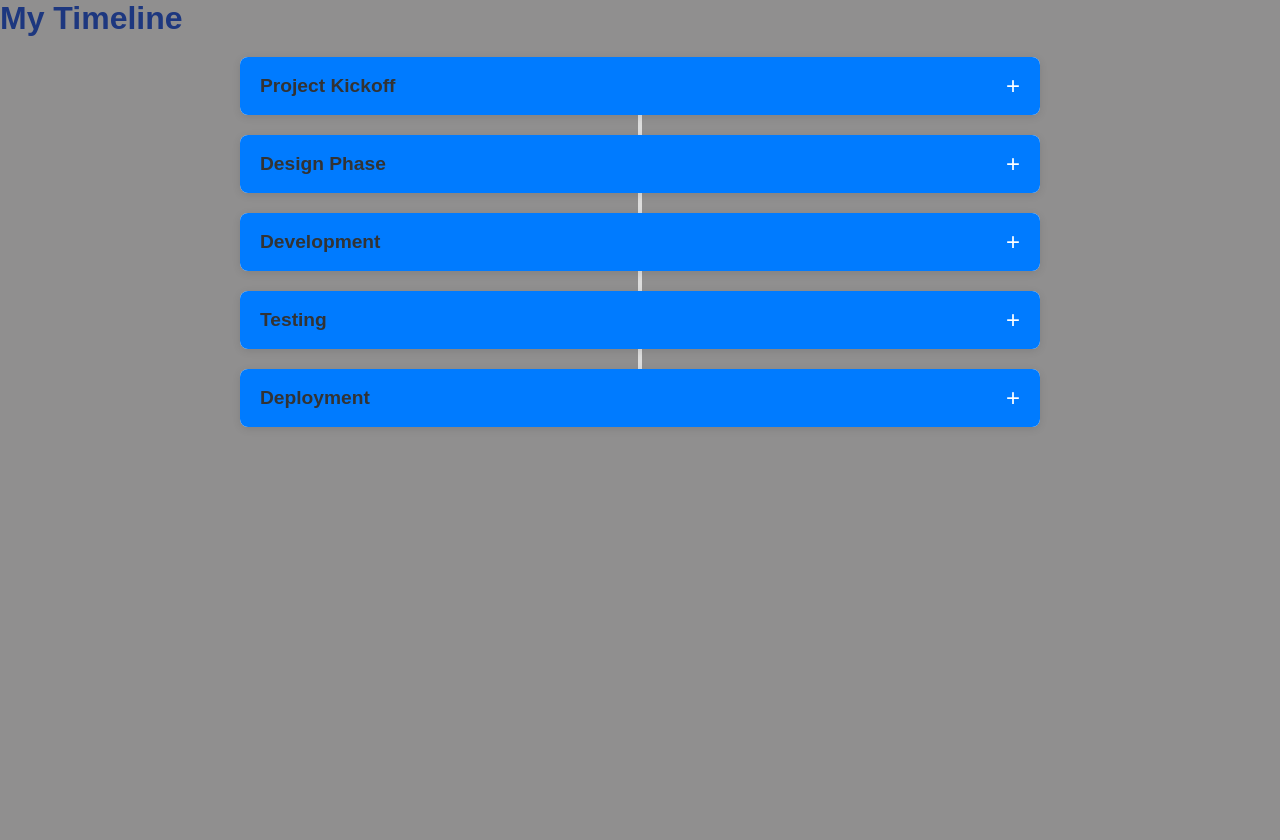
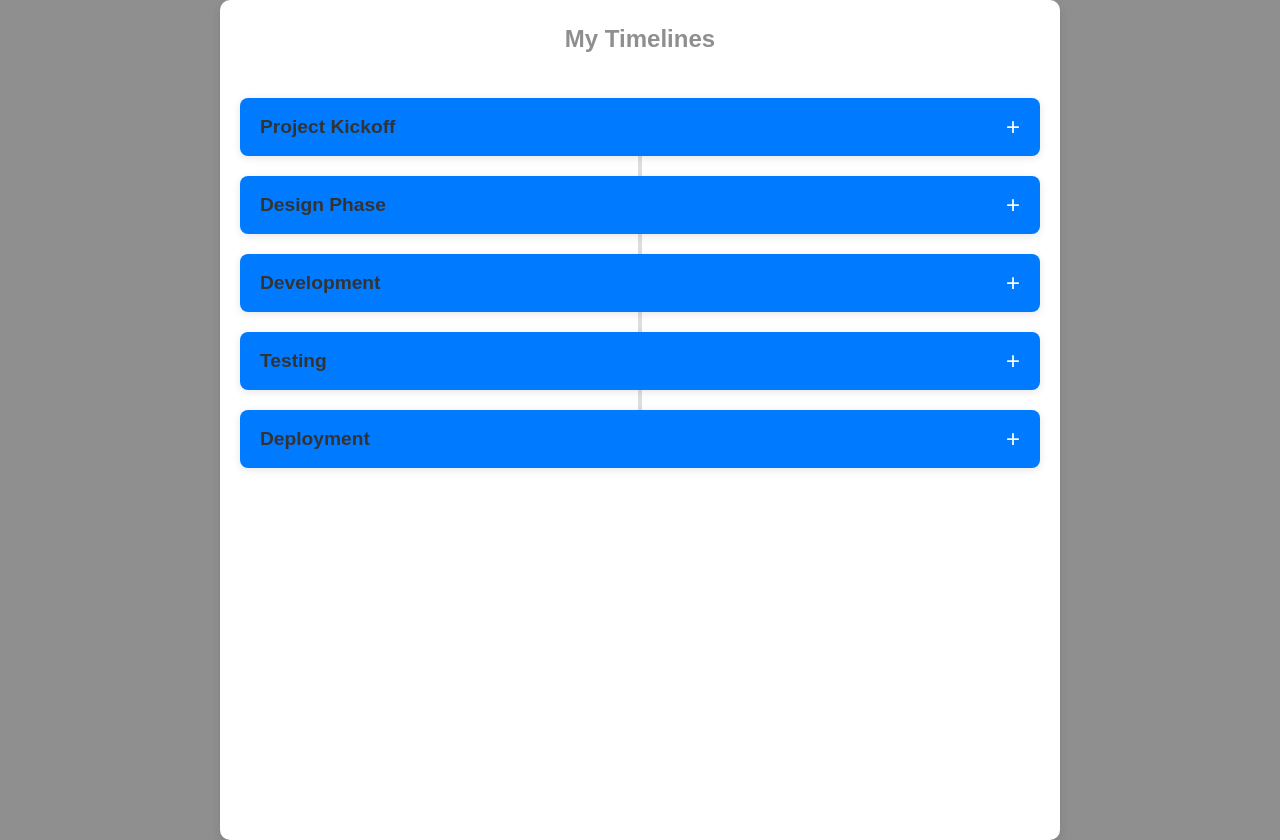
Before and after one commit to NikolaVetnic/Timelines, a React (Create React App) app in the folder Frontend/react-app/: page / in a window 1280 px wide. Before the commit the page ends 800 px from the top, so only its background shows below. Built offline with nearby package versions, Linux system fonts and the light colour scheme.

Commit message:
chore: creating dropdown for selecting Timelines and styling the Timeline area

```diff
--- a/Frontend/react-app/package.json
+++ b/Frontend/react-app/package.json
@@ -9,7 +9,8 @@
     "react-datepicker": "^7.6.0",
     "react-dom": "^19.0.0",
     "react-icons": "^5.4.0",
-    "react-scripts": "5.0.1"
+    "react-scripts": "5.0.1",
+    "react-select": "^5.9.0"
   },
   "scripts": {
     "start": "react-scripts start",
--- a/Frontend/react-app/src/App.jsx
+++ b/Frontend/react-app/src/App.jsx
@@ -1,12 +1,21 @@
 import React from "react";
+
 import "./styles/App.css";
+
 import Timeline from "./components/Timeline/Timeline";
+import TimelineSelect from "./components/TimelineSelect/TimelineSelect";
 
 function App() {
+    const handleTimelineSelect = (selectedTimeline) => {
+        // console.log("Selected Timeline:", selectedTimeline);
+    };
+
     return (
-        <div className="App">
-            <h1>My Timeline</h1>
-            <Timeline />
+        <div className="app-container">
+            <div className="app-content">
+                <TimelineSelect onTimelineSelect={handleTimelineSelect} />
+                <Timeline />
+            </div>
         </div>
     );
 }
--- /dev/null
+++ b/Frontend/react-app/src/components/TimelineSelect/TimelineSelect.css
@@ -0,0 +1,61 @@
+.dropdown-container {
+    width: 100%;
+    max-width: 400px;
+    margin: 0 auto 20px;
+    position: relative;
+    z-index: 10;
+    text-align: center;
+}
+
+.react-select__control {
+    border: none;
+    background-color: transparent;
+    font-size: 1.5rem;
+    font-weight: bold;
+    color: var(--enmGray);
+    cursor: pointer;
+    box-shadow: none;
+    padding: 0;
+    justify-content: center;
+}
+
+.react-select__placeholder {
+    font-size: 1.5rem;
+    font-weight: bold;
+    color: var(--enmGray);
+    text-align: center;
+}
+
+.react-select__single-value {
+    font-size: 1.5rem;
+    font-weight: bold;
+    color: var(--enmGray);
+    text-align: center;
+}
+
+.react-select__menu {
+    border-radius: 8px;
+    box-shadow: 0 4px 10px rgba(0, 0, 0, 0.1);
+    overflow: hidden;
+    margin-top: 4px;
+}
+
+.react-select__menu-list {
+    padding: 0;
+}
+
+.react-select__option {
+    padding: 10px;
+    cursor: pointer;
+    text-align: center;
+    font-size: 1.2rem;
+}
+
+.react-select__option--is-selected {
+    background-color: var(--enmOrange);
+    color: #fff;
+}
+
+.react-select__option--is-focused {
+    background-color: #f3f3
+}
--- /dev/null
+++ b/Frontend/react-app/src/components/TimelineSelect/TimelineSelect.jsx
@@ -0,0 +1,66 @@
+import React, { useState } from "react";
+import Select from "react-select";
+
+import "./TimelineSelect.css";
+
+const TimelineSelect = ({ onTimelineSelect }) => {
+    const [selectedTimeline, setSelectedTimeline] = useState(null);
+
+    const timelineOptions = [
+        { value: "timeline1", label: "Timeline 1" },
+        { value: "timeline2", label: "Timeline 2" },
+        { value: "timeline3", label: "Timeline 3" },
+    ];
+
+    const handleTimelineChange = (selectedOption) => {
+        setSelectedTimeline(selectedOption);
+        if (onTimelineSelect) {
+            onTimelineSelect(selectedOption);
+        }
+    };
+
+    return (
+        <div className="dropdown-container">
+            <Select
+                options={timelineOptions}
+                value={selectedTimeline}
+                onChange={handleTimelineChange}
+                placeholder="My Timelines"
+                className="timeline-dropdown"
+                classNamePrefix="react-select"
+                components={{
+                    DropdownIndicator: () => null,
+                    IndicatorSeparator: () => null,
+                }}
+                isSearchable={false}
+                styles={{
+                    control: (base) => ({
+                        ...base,
+                        backgroundColor: "transparent",
+                        border: "none",
+                        boxShadow: "none",
+                        justifyContent: "center",
+                        cursor: "pointer",
+                    }),
+                    singleValue: (base) => ({
+                        ...base,
+                        textAlign: "center",
+                        color: "var(--enmGray)",
+                    }),
+                    placeholder: (base) => ({
+                        ...base,
+                        textAlign: "center",
+                        color: "var(--enmGray)",
+                    }),
+                    option: (base, state) => ({
+                        ...base,
+                        textAlign: "center",
+                        color: state.isSelected ? "#fff" : "var(--enmGray)",
+                    }),
+                }}
+            />
+        </div>
+    );
+};
+
+export default TimelineSelect;
--- a/Frontend/react-app/src/core/components/modals/ImportanceModal/ImportanceModal.jsx
+++ b/Frontend/react-app/src/core/components/modals/ImportanceModal/ImportanceModal.jsx
@@ -6,17 +6,27 @@ import SaveButton from "../../buttons/SaveButton/SaveButton";
 
 const ImportanceModal = ({ isOpen, onClose, onSave, initialValue }) => {
     const [value, setValue] = useState(initialValue);
+    const [isChanged, setIsChanged] = useState(false);
 
     useEffect(() => {
         setValue(initialValue);
+        setIsChanged(false);
     }, [initialValue]);
 
     const handleIncrement = () => {
-        setValue((prevValue) => prevValue + 1);
+        setValue((prevValue) => {
+            const newValue = prevValue + 1;
+            setIsChanged(newValue !== initialValue);
+            return newValue;
+        });
     };
 
     const handleDecrement = () => {
-        setValue((prevValue) => (prevValue > 0 ? prevValue - 1 : 0));
+        setValue((prevValue) => {
+            const newValue = prevValue > 0 ? prevValue - 1 : 0;
+            setIsChanged(newValue !== initialValue);
+            return newValue;
+        });
     };
 
     const handleSave = () => {
@@ -41,7 +51,7 @@ const ImportanceModal = ({ isOpen, onClose, onSave, initialValue }) => {
                 </div>
                 <div className="importance-modal-actions">
                     <CancelButton onClick={onClose} />
-                    <SaveButton onClick={handleSave} />
+                    <SaveButton onClick={handleSave} disabled={!isChanged} />
                 </div>
             </div>
         </div>
--- a/Frontend/react-app/src/styles/App.css
+++ b/Frontend/react-app/src/styles/App.css
@@ -1,3 +1,5 @@
+/* App.css */
+
 /* Define global color variables */
 :root {
     --enmOrange: #e76a29;
@@ -8,13 +10,39 @@
     --BackgroundStripe: #333;
 }
 
-/* Apply global styles */
+/* Body Styling */
 body {
     font-family: 'Arial', sans-serif;
     background-color: var(--enmGray);
     color: var(--BackgroundStripe);
     margin: 0;
     padding: 0;
+    min-height: 100vh;
+}
+
+/* App Container Styling */
+.app-container {
+    display: flex;
+    justify-content: center;
+    align-items: flex-start;
+    width: 100%;
+    height: 100vh;
+    background-color: var(--enmGray);
+}
+
+/* White Active Area */
+.app-content {
+    display: flex;
+    flex-direction: column;
+    align-items: center;
+    width: 800px;
+    background-color: #fff;
+    border-radius: 10px;
+    box-shadow: 0 4px 10px rgba(0, 0, 0, 0.1);
+    padding: 20px;
+    margin: 0 auto;
+    height: 100%;
+    overflow-y: auto;
 }
 
 /* Buttons */
@@ -61,14 +89,9 @@ h6 {
     margin: 0 auto;
 }
 
-.timeline-strip {
-    background-color: var(--enmBlue);
-    position: absolute;
-    top: 0;
-    left: 50%;
-    transform: translateX(-50%);
-    width: 4px;
-    height: 100%;
+.timeline-container {
+    position: relative;
+    z-index: 5;
 }
 
 .timeline-cards {
@@ -93,7 +116,6 @@ h6 {
 }
 
 .card-header {
-    background-color: var(--enmBlue);
     color: #fff;
     padding: 15px 20px;
     display: flex;
@@ -114,7 +136,6 @@ h6 {
     border-radius: 4px;
 }
 
-/* Responsive Styles */
 @media (max-width: 900px) {
     .timeline-container {
         width: 100%;
```
Also changed, not shown: 1 other file (tests, documents, lock files or other folders).
